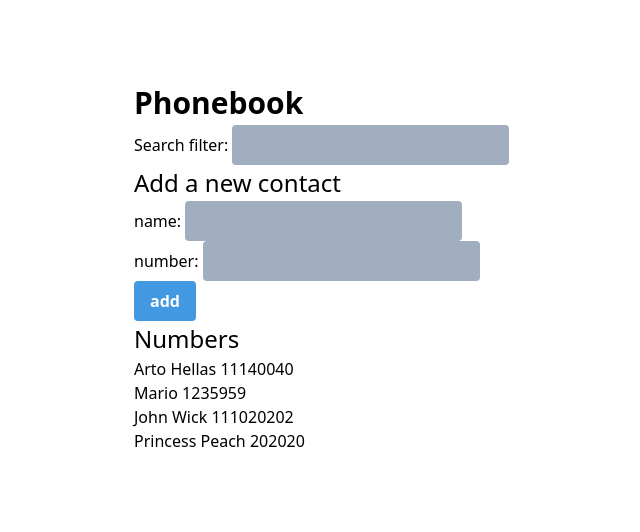
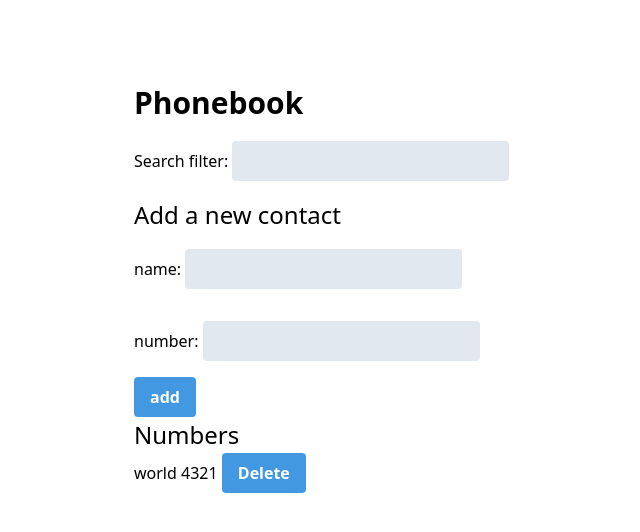
Before and after one commit to davidgeorgebell/phonebook-fullstackopen-2020, a Next.js app: page / in a window 1280 px wide. Shown: the top 532 px of the page, without its empty margins (258-898 px from the left). Built offline with nearby package versions, Linux system fonts and the light colour scheme; data requests are answered from the project's data file.

Commit message:
logic for creating and deleting things in database

```diff
--- a/components/Contact.js
+++ b/components/Contact.js
@@ -1,9 +1,9 @@
 import React from 'react'
 
-export const Contact = ({ person }) => {
+export const Contact = ({ person, deleteContact }) => {
     return (
-        <li key={person.id}>
-            <div>{person.name} {person.number}</div>
+        <li>
+            <div>{person.name} {person.number} <button onClick={() => deleteContact(person.id, person.name)}>Delete</button></div>
         </li>
     )
 }
--- a/components/ContactList.js
+++ b/components/ContactList.js
@@ -1,10 +1,11 @@
 import React from 'react'
 import { Contact } from './Contact'
 
-export const ContactList = ({ contactsToDisplay }) => {
+export const ContactList = ({ persons, deleteContact }) => {
     return (
-        <ul>
-            {contactsToDisplay.map(person => <Contact person={person} />)}
-        </ul>
+        persons.length ?
+            <ul>
+                {persons.map(person => <Contact key={person.id} deleteContact={deleteContact} person={person} />)}
+            </ul> : <h1>Loading contacts</h1>
     )
 }
--- /dev/null
+++ b/db.json
@@ -0,0 +1,10 @@
+{
+  "phonebook": [
+    {
+      "name": "world",
+      "number": "4321",
+      "date": "2020-10-29T04:30:27.137Z",
+      "id": 2
+    }
+  ]
+}
--- a/package.json
+++ b/package.json
@@ -5,7 +5,8 @@
   "scripts": {
     "dev": "next dev",
     "build": "next build",
-    "start": "next start"
+    "start": "next start",
+    "server": "json-server -p3001 --watch db.json"
   },
   "dependencies": {
     "next": "10.0.0",
@@ -16,6 +17,7 @@
     "@types/node": "^14.14.2",
     "@types/react": "^16.9.53",
     "@types/react-dom": "^16.9.8",
+    "json-server": "^0.16.2",
     "postcss-preset-env": "^6.7.0",
     "tailwindcss": "^1.9.6",
     "typescript": "^4.0.3"
--- a/pages/index.js
+++ b/pages/index.js
@@ -1,18 +1,18 @@
-import { useState } from 'react'
+import { useState, useEffect } from 'react'
 import { ContactList } from '../components/ContactList'
 import { Filter } from '../components/Filter'
 import { NewContactForm } from '../components/NewContactForm'
+import { createContact, getAllContacts, removeContact } from '../services/phonebook'
 
 const Home = () => {
-  const [persons, setPersons] = useState([
-    { name: 'Arto Hellas', number: 11140040, id: 1 },
-    { name: 'Mario', number: 1235959, id: 2 },
-    { name: 'John Wick', number: 111020202, id: 3 },
-    { name: 'Princess Peach', number: 202020, id: 4 },
-  ])
+  const [persons, setPersons] = useState([])
   const [newName, setNewName] = useState('')
   const [newNumber, setNewNumber] = useState('')
   const [filteredName, setFilteredName] = useState('')
+
+  useEffect(() => {
+    getAllContacts().then(response => setPersons(response))
+  }, [])
 
   const handleContactChange = e => {
     e.preventDefault()
@@ -27,6 +27,12 @@ const Home = () => {
     e.preventDefault()
     setFilteredName(e.target.value)
   }
+  const deleteContact = (id, name) => {
+    if (window.confirm(`Delete ${name}?`)) {
+      removeContact(id)
+      setPersons(persons.filter(person => person.id !== id))
+    }
+  }
 
   const clearInput = () => {
     setNewName('')
@@ -36,25 +42,26 @@ const Home = () => {
   const addContact = e => {
     e.preventDefault()
 
-    const existingContact = persons.find(person => person.name.toLowerCase() === newName.toLocaleLowerCase())
+    const existingContact = persons.find(person => person.name === newName)
 
     if (existingContact) {
       window.alert(`${newName} is already in phonebook`)
     }
     else {
+
       const contactObject = {
         name: newName,
         number: newNumber,
         date: new Date().toISOString(),
-        id: persons.length + 1,
       }
-      setPersons(persons.concat(contactObject))
+      createContact(contactObject).then(data => setPersons(persons => persons.concat(data)))
+
       clearInput()
     }
   }
 
 
-  const contactsToDisplay = persons.filter(person => person.name.toLocaleLowerCase().includes(filteredName))
+  // const contactsToDisplay = persons.length && persons.filter(person => person.name.includes(filteredName))
 
 
   return (
@@ -64,7 +71,7 @@ const Home = () => {
       <h3 className='bolder text-2xl'>Add a new contact</h3>
       <NewContactForm newName={newName} newNumber={newNumber} handleContactChange={handleContactChange} handleNumberChange={handleNumberChange} addContact={addContact} />
       <h3 className='bolder text-2xl'>Numbers</h3>
-      <ContactList contactsToDisplay={contactsToDisplay} />
+      {persons.length ? <ContactList persons={persons} deleteContact={deleteContact} /> : null}
     </div>
   )
 }
--- /dev/null
+++ b/services/phonebook.js
@@ -0,0 +1,33 @@
+export const getAllContacts = async () => {
+    try {
+        const res = await fetch('http://localhost:3001/phonebook')
+        const data = await res.json()
+        return data
+    } catch (error) {
+        return error
+    }
+}
+
+export const createContact = async (contactObject) => {
+    try {
+        const res = await fetch('http://localhost:3001/phonebook', {
+            method: 'POST',
+            body: JSON.stringify(contactObject),
+            headers: {
+                "Content-type": "application/json; charset=UTF-8"
+            }
+        })
+        const data = await res.json()
+        return data
+    } catch (error) {
+        return error
+    }
+}
+
+export const removeContact = async (id) => {
+    const res = await fetch(`http://localhost:3001/phonebook/${id}`, {
+        method: 'DELETE'
+    })
+    const data = res.json()
+    return data
+}
--- a/styles/globals.css
+++ b/styles/globals.css
@@ -6,5 +6,5 @@ button {
     @apply bg-blue-500  text-white font-bold py-2 px-4 rounded;
 }
 input {
-    @apply bg-gray-500  text-white font-bold py-2 px-4 rounded;
+    @apply bg-gray-300  text-white font-bold py-2 px-4 rounded my-4;
 }
```
Also changed, not shown: 1 other file (tests, documents, lock files or other folders).
